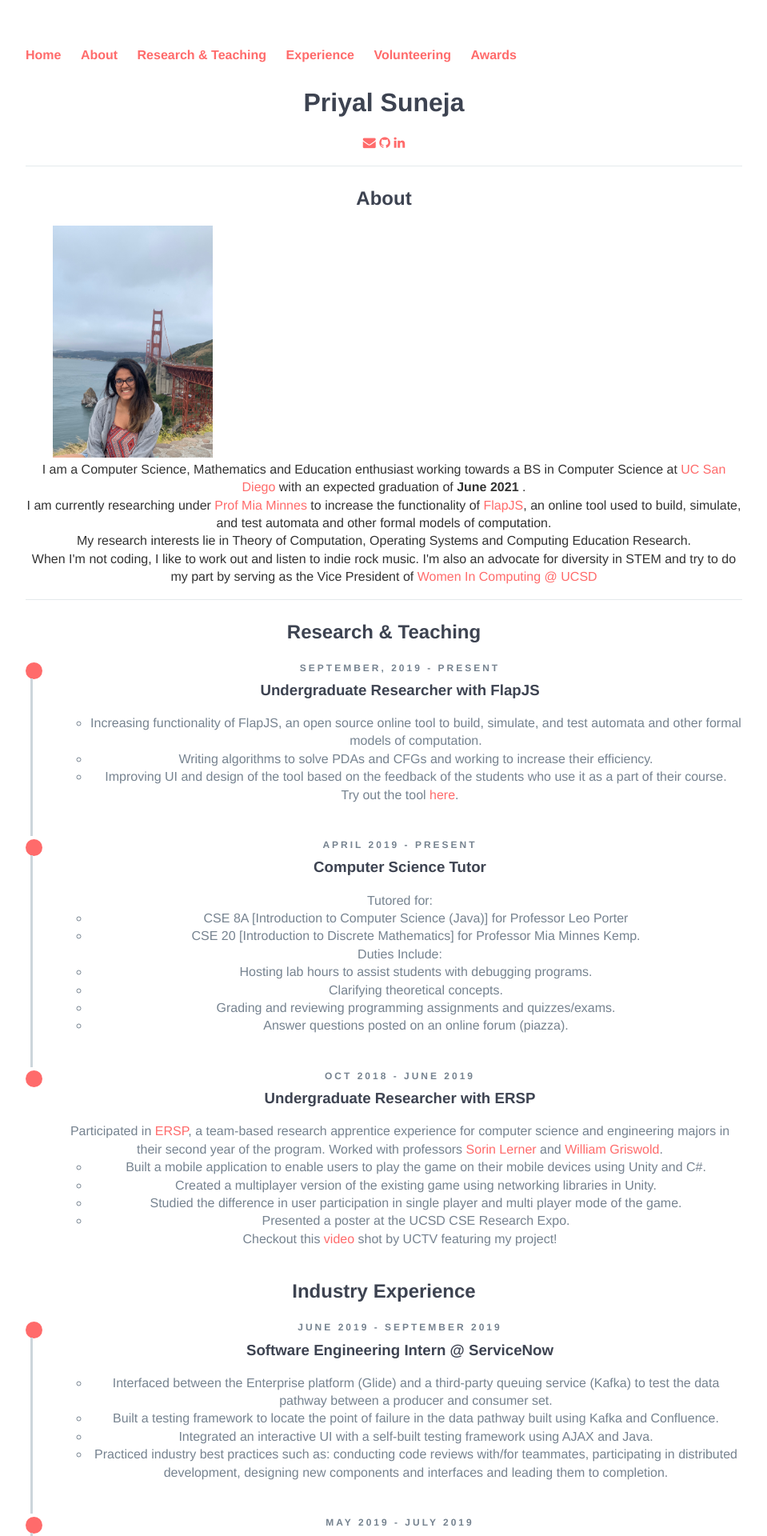
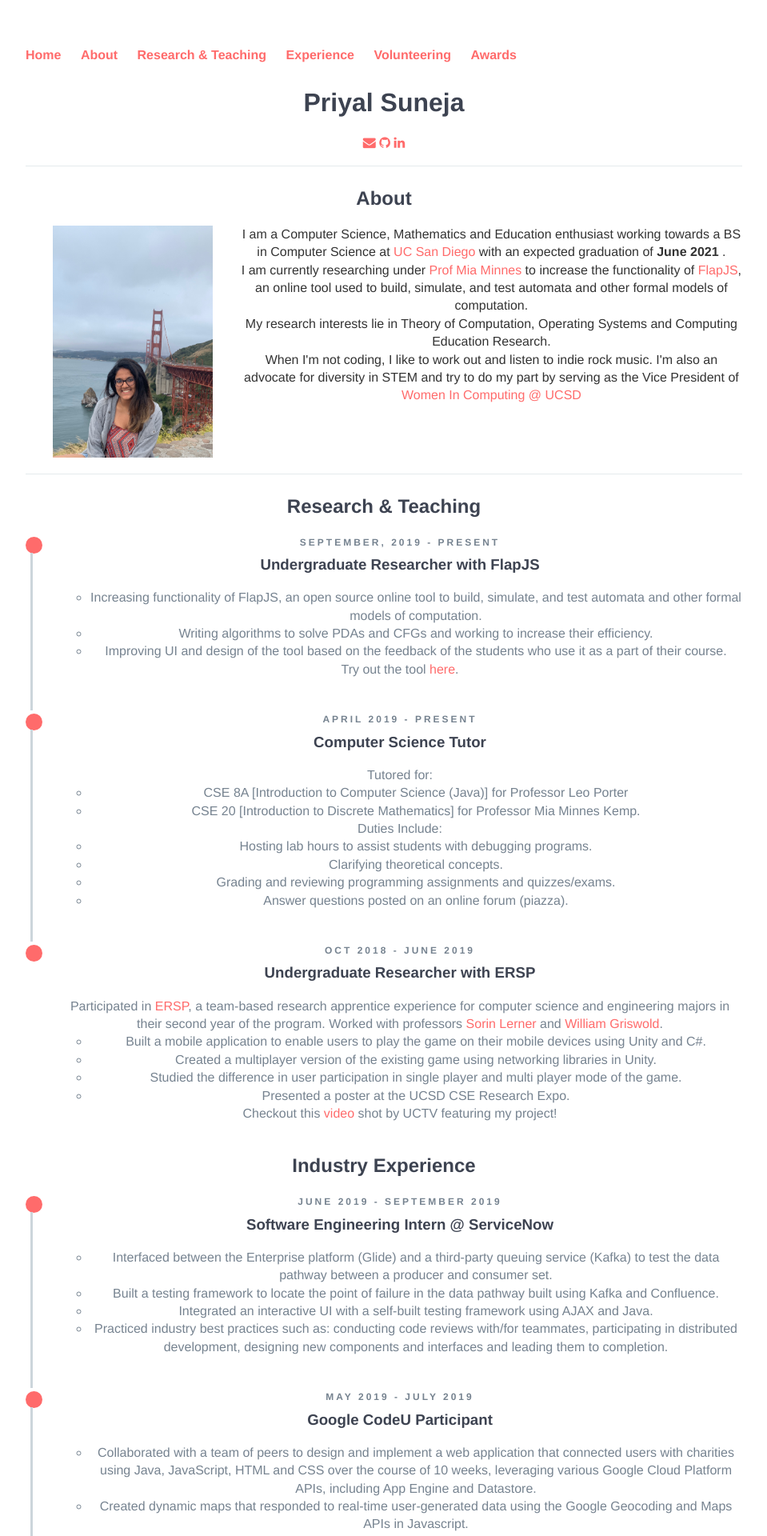
Before and after one commit to p-suneja/p-suneja.github.io, a Jekyll site: the page built from index.html, in a window 1280 px wide. Shown: the top 1920 px of the page at 80% size, without its empty margins (160-1119 px from the left). Built offline with Jekyll 4.4.1, drawn with Linux system fonts in a browser that asks for light colours; nearby versions of some CDN libraries.

Commit message:
Update index.html

```diff
--- a/index.html
+++ b/index.html
@@ -14,16 +14,16 @@ title: Priyal's Homepage
 	<a id="ABOUT"><h2>About</h2></a>
 
 	<div style="width: 100%;">
-   		<div style="float:left; width: 30%">
+   		<section style="float:left; width: 30%">
 	   		<img src="/IMG_0136.jpeg" height="290" width="200">
-   		</div>
-  		<div style="float:right;">
+   		</section>
+  		<section style="float:right; width: 70%">
 	   		<p> I am a Computer Science, Mathematics and Education enthusiast working towards a BS in Computer Science at <a href="https://cse.ucsd.edu/" target="_blank">UC San Diego</a> with an expected graduation of <b> June 2021</b> . </p>
 			<p> I am currently researching under <a href="http://cseweb.ucsd.edu/~minnes/" target="_blank">Prof Mia Minnes</a> to increase the functionality of <a href="https://flapjs.github.io/FLAPJS-WebApp/" target="_blank">FlapJS</a>, an online tool used to build, simulate, and test automata and other formal models of computation.</p>
 			<p> My research interests lie in Theory of Computation, Operating Systems and Computing Education Research. </p>
 			<p> When I'm not coding, I like to work out and listen to indie rock music. I'm also an advocate for diversity in STEM and try to do my part by serving as the Vice President of <a href="http://wic.ucsd.edu/" target="_blank"> Women In Computing @ UCSD</a> </p>
 
-   		</div>
+		</section>
 	</div>
 	<div style="clear:both"></div>
 	<!--<div class="container">
```
